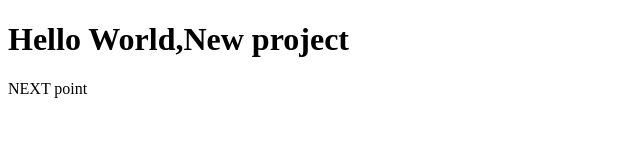
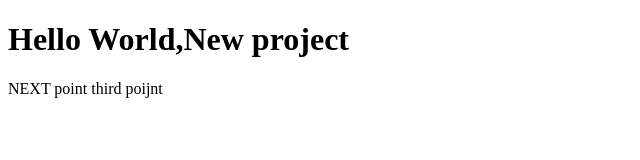
Before and after one commit to SiDdHaRdH-NaIr/Date_with_Git, a plain HTML site: page index.html in a window 1280 px wide. Shown: the whole page, without its empty margins (0-640 px from the left). Drawn offline with Linux system fonts and the light colour scheme.

Commit message:
index file again modified

```diff
--- a/index.html
+++ b/index.html
@@ -9,5 +9,6 @@
 <body>
     <h1>Hello World,New project</h1>
     NEXT point
+    third poijnt
 </body>
 </html>
```
